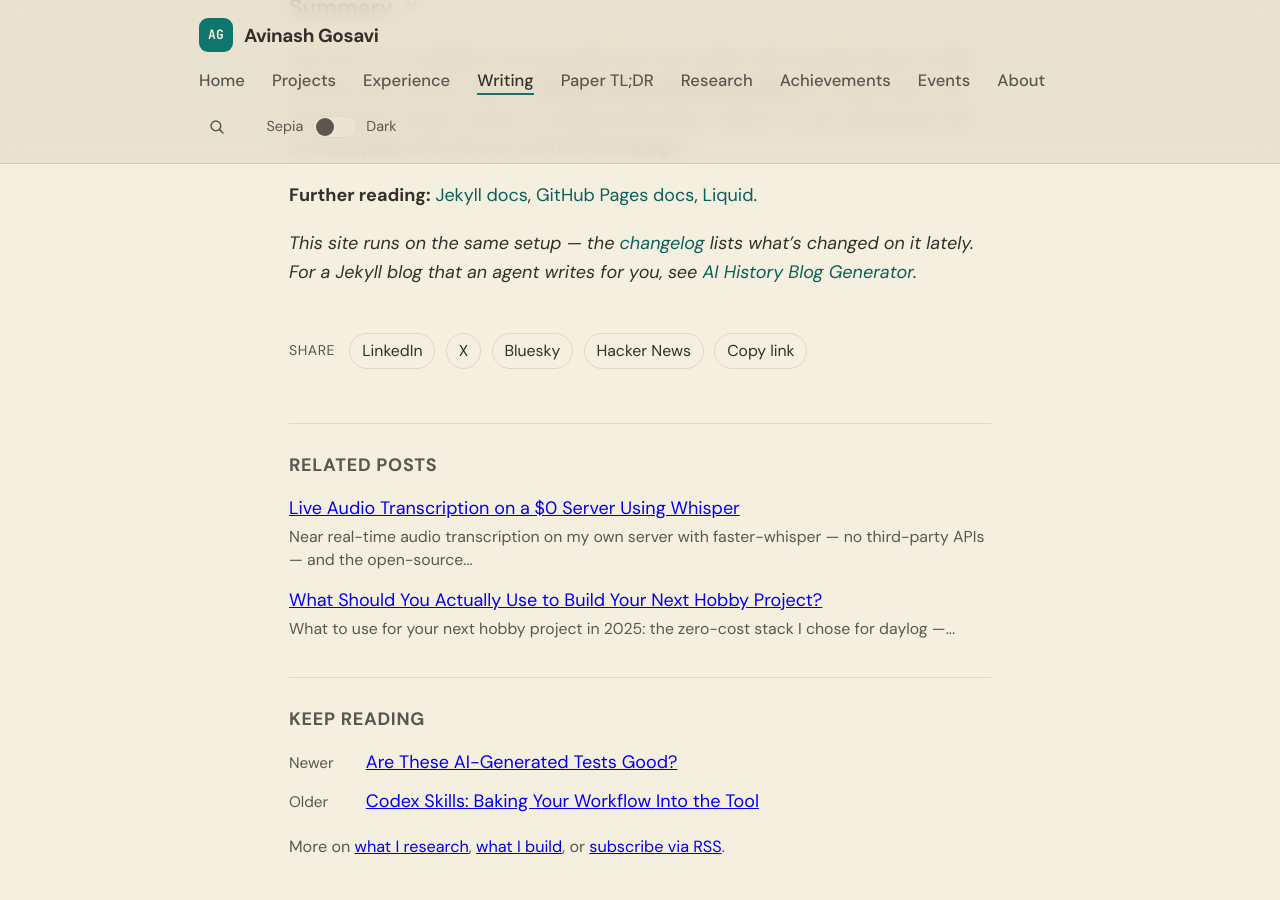
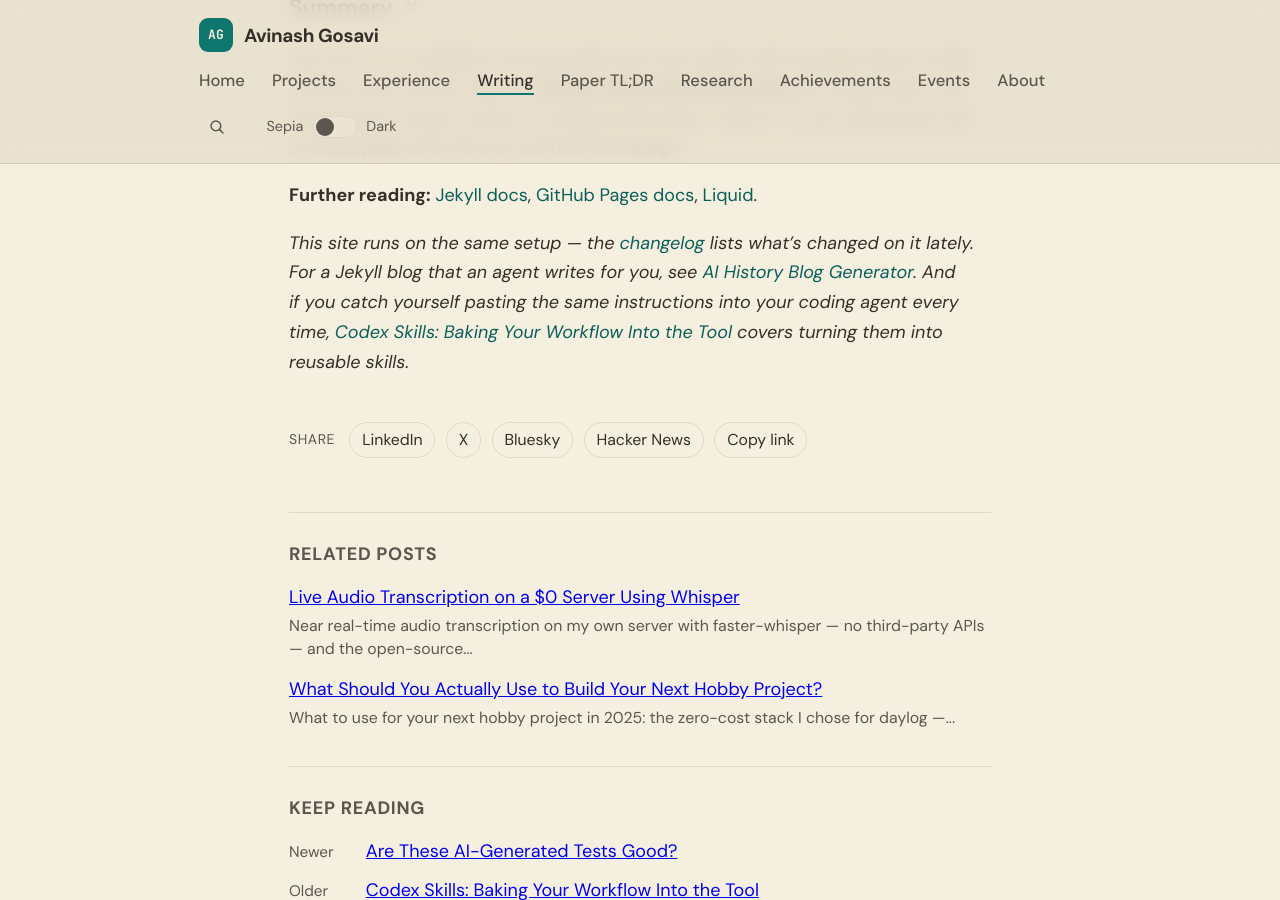
Before and after one commit to aag1091-alt/avinashgosavi.com, a Jekyll site: the page built from _posts/2026-02-21-building-your-website-with-jekyll-and-github-pages.md, in a window 1280 px wide and 900 px high, scrolled down 4281 px. Built offline with Jekyll 4.4.1, drawn with Linux system fonts in a browser that asks for light colours.

Commit message:
Jekyll guide cross-links the Codex Skills post
Co-Authored-By: Claude <noreply@anthropic.com>

```diff
--- a/_data/changelog.yml
+++ b/_data/changelog.yml
@@ -1,5 +1,9 @@
 # Public changelog shown on /changelog and (latest 3) on the homepage.
 # Newest first. desk: Writing | Design | Engineering
+- date: 2026-10-22
+  desk: Writing
+  text: The Jekyll + GitHub Pages guide now points to the Codex Skills post for anyone tired of repeating the same instructions to their coding agent.
+  link: /post/building-your-website-with-jekyll-and-github-pages/
 - date: 2026-10-22
   desk: Engineering
   text: Posts now offer a "Share…" button that opens your phone's own share sheet, and screen readers hear when a link is copied or a share link opens a new tab.
--- a/_posts/2026-02-21-building-your-website-with-jekyll-and-github-pages.md
+++ b/_posts/2026-02-21-building-your-website-with-jekyll-and-github-pages.md
@@ -115,4 +115,4 @@ Use your AI to scaffold a minimal Jekyll site, then refine with prompts about co
 
 **Further reading:** [Jekyll docs](https://jekyllrb.com/docs/), [GitHub Pages docs](https://docs.github.com/en/pages), [Liquid](https://shopify.github.io/liquid/).
 
-*This site runs on the same setup — the [changelog](/changelog/) lists what's changed on it lately. For a Jekyll blog that an agent writes for you, see [AI History Blog Generator]({% post_url 2026-03-14-ai-history-blog-generator %}).*
+*This site runs on the same setup — the [changelog](/changelog/) lists what's changed on it lately. For a Jekyll blog that an agent writes for you, see [AI History Blog Generator]({% post_url 2026-03-14-ai-history-blog-generator %}). And if you catch yourself pasting the same instructions into your coding agent every time, [Codex Skills: Baking Your Workflow Into the Tool]({% post_url 2026-02-17-codex-skills %}) covers turning them into reusable skills.*
```
